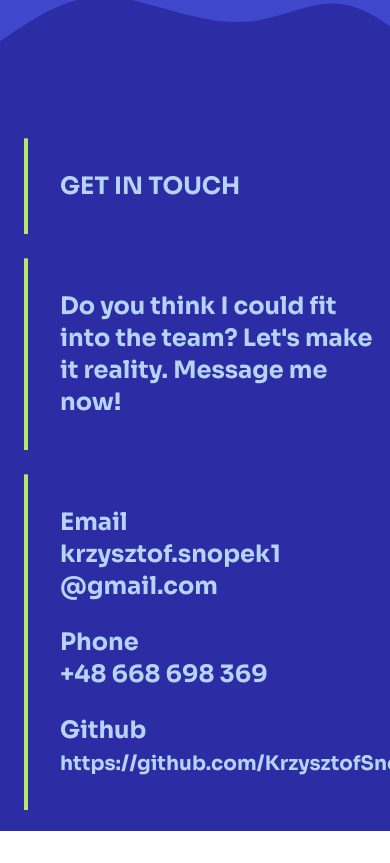
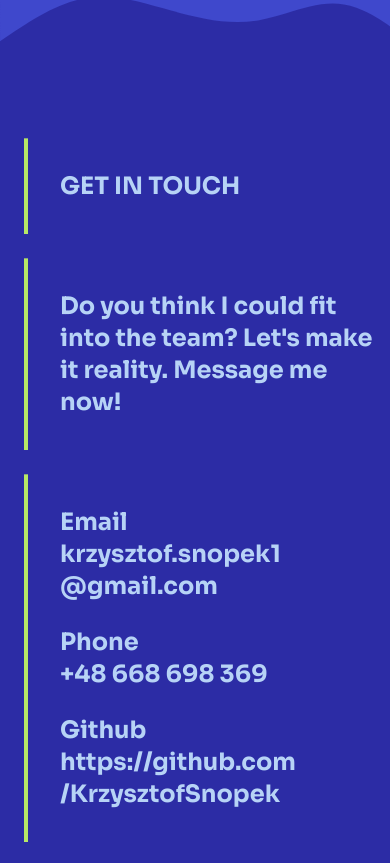
Before and after one commit to KrzysztofSnopek/resume, a React (Create React App) app: page / in a window 390 px wide. Shown: the part 6847-7710 px from the top of the page. Before the commit the page ends 7678 px from the top, so only its background shows below. Built offline with nearby package versions, Linux system fonts and the light colour scheme; the HTML template or start-up script is replaced by a standard one.

Commit message:
Updates CV file to the current version

```diff
--- a/src/Components/Contact.tsx
+++ b/src/Components/Contact.tsx
@@ -45,9 +45,10 @@ export function Contact() {
           <div>Github</div>
           <a
             href="https://github.com/KrzysztofSnopek"
-            className="git-link max-w-sm text-xl text-secondary sm:text-xl md:text-2xl"
+            className="git-link text-l max-w-sm pr-2 text-secondary xsm:grid sm:flex sm:text-xl md:text-2xl"
           >
-            https://github.com/KrzysztofSnopek
+            <div>https://github.com</div>
+            <div>/KrzysztofSnopek</div>
           </a>
         </div>
       </div>
```
Also changed, not shown: 2 other files (tests, documents, lock files or other folders).
